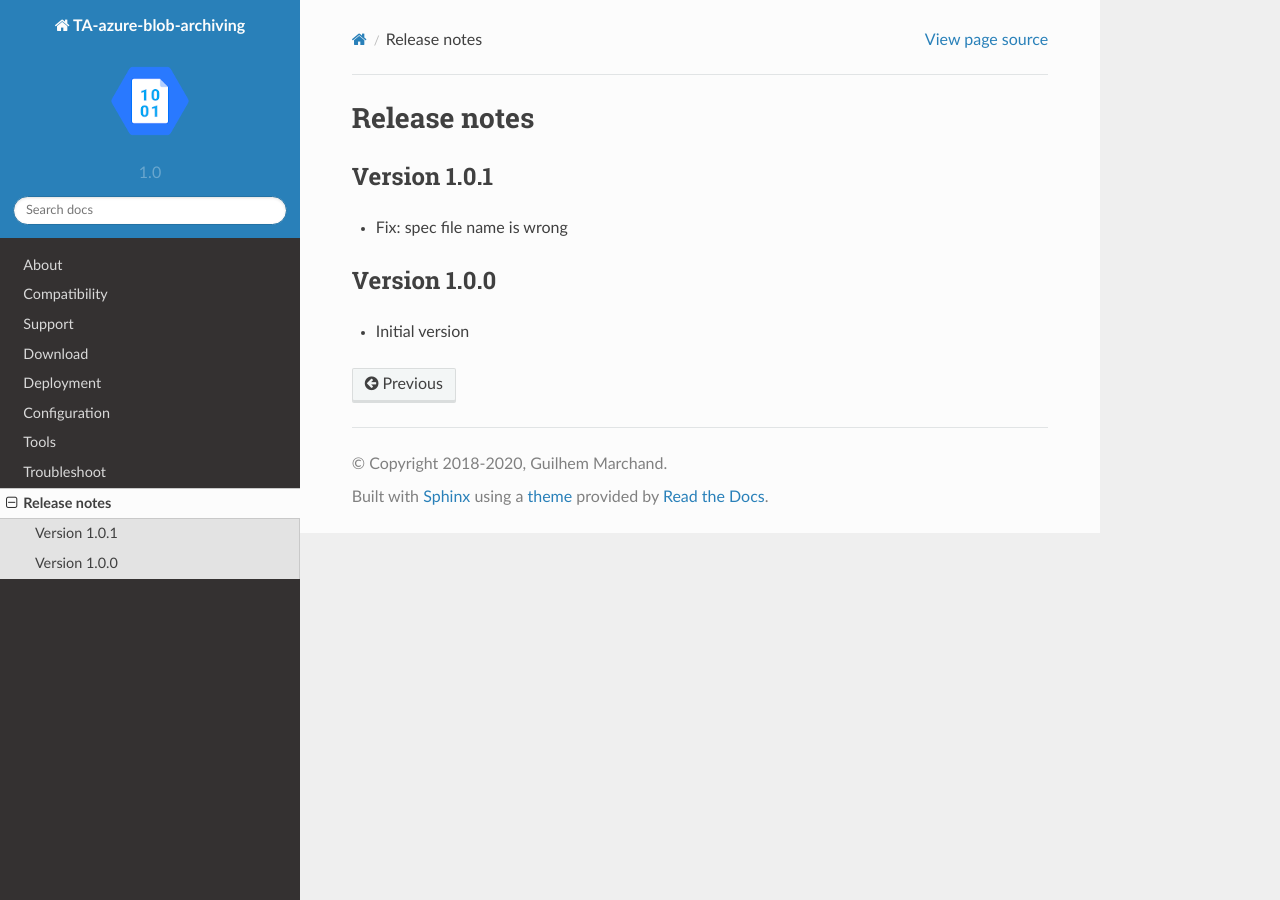
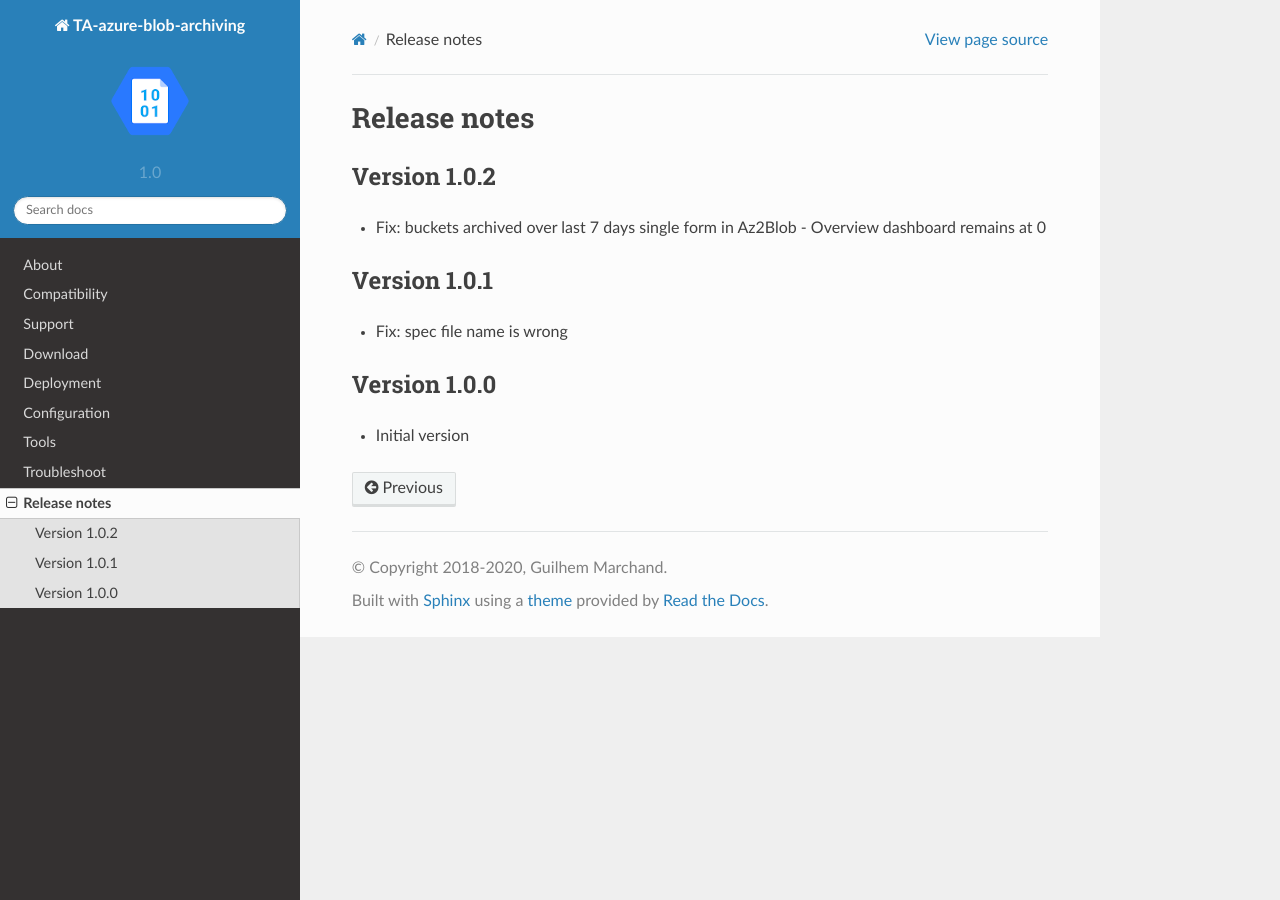
Before and after one commit to guilhemmarchand/TA-azure-blob-archiving, a Sphinx documentation site: the page built from docs/releasenotes.rst, in a window 1280 px wide. Built offline with Sphinx 7.4.7 and the Read the Docs theme 2.0.0, drawn with Linux system fonts in a browser that asks for light colours.

Commit message:
Version 1.0.2

```diff
--- a/docs/releasenotes.rst
+++ b/docs/releasenotes.rst
@@ -1,5 +1,10 @@
 Release notes
 #############
+
+Version 1.0.2
+=============
+
+- Fix: buckets archived over last 7 days single form in Az2Blob - Overview dashboard remains at 0
 
 Version 1.0.1
 =============
```
Also changed, not shown: 4 other files.
